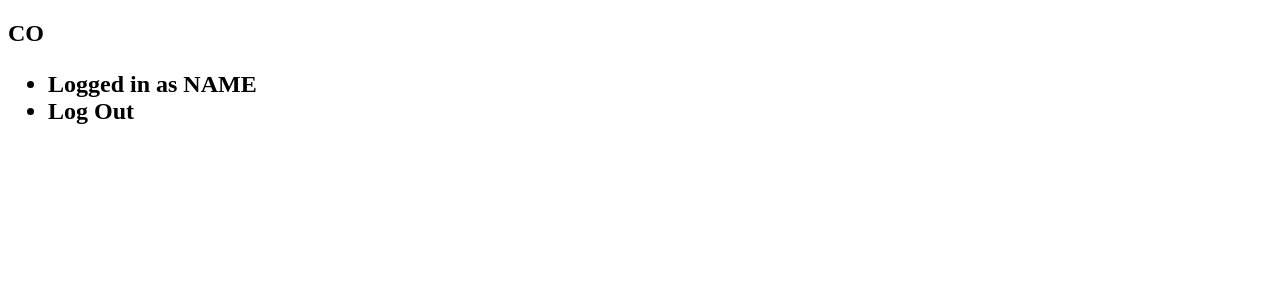
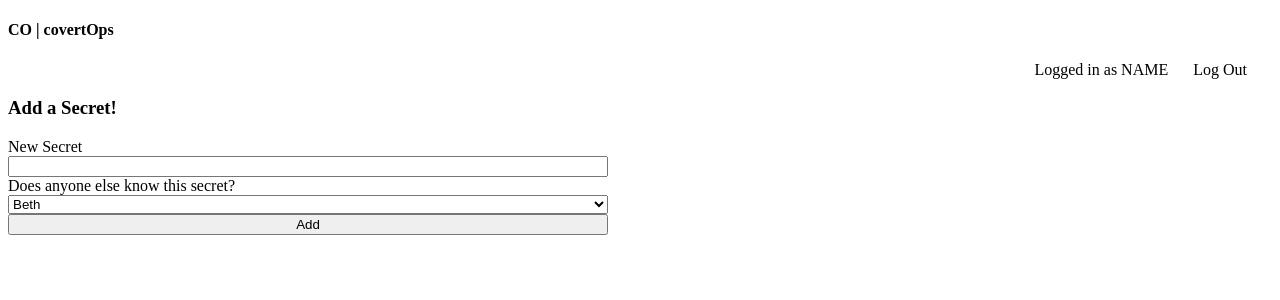
Before and after one commit to bethjaw/covertOps, a Node server app: template views/addSecret.hbs in a window 1280 px wide. Shown: the top 300 px of the page. Run offline with Node 20, Linux system fonts and the light colour scheme; the template is opened without the code that fills it, so the values that code supplies are empty; the visitor is signed in with stand-in values (Sample User, id 1).

Commit message:
add user, add secret, and getting them all work

```diff
--- a/app.js
+++ b/app.js
@@ -18,8 +18,29 @@ app.get('/', (req,res) => {
   res.render('index', {
     title: 'Secrets, Secrets are no fun'
   })
-  res.render('login')
 })
+
+app.get('/', (req,res) => {
+  res.render('index', {
+    title: 'Secrets, Secrets are no fun'
+  })
+})
+
+app.get('/login.hbs', (req,res) => {
+  res.render('login', {
+    title: 'Create Account or Log In'
+  })
+})
+
+app.get('/userIn.hbs', (req,res) => {
+  res.render('userIn')
+})
+
+app.get('/addSecret.hbs', (req,res) => {
+  res.render('addSecret')
+})
+
+
 
 app.listen(port, (req,res) => {
   console.log('listening!!')
--- a/public/main.css
+++ b/public/main.css
@@ -5,8 +5,8 @@ ul {
   flex-direction: row;
 }
 
-.mainLink {
- font-size: 24px;
+li {
+ padding-right: 25px;
 }
 
 .welcome {
@@ -38,3 +38,14 @@ ul {
   flex-direction: column;
   margin: 100px;
 }
+
+a {
+  text-decoration: none;
+  color: black;
+}
+
+.secretForm {
+  display: flex;
+  flex-direction: column;
+  width: 600px;
+}
--- a/views/addSecret.hbs
+++ b/views/addSecret.hbs
@@ -3,12 +3,13 @@
   <head>
     <meta charset="utf-8">
     <title></title>
+    <link rel='stylesheet' href='main.css'>
   </head>
   <body>
 
     <header>
       <nav>
-        <h1>CO<h1>
+        <h4><a href='index.hbs'>CO | covertOps</a></h4>
         <ul>
           <li>Logged in as NAME</li>
           <li>Log Out</li>
@@ -16,5 +17,22 @@
       </nav>
     </header>
 
+<div>
+    <div class='addSecretForm'>
+      <h3>Add a Secret!</h3>
+      <form class='secretForm'>
+        <label>New Secret</label>
+        <input text='type' value=''>
+        <label>Does anyone else know this secret?</label>
+        <select>
+          <option value='Beth'>Beth</option>
+          <option value='Makayla'>Makayla</option>
+        </select>
+        <button type='submit'>Add</button>
+      </form>
+    </div>
+  </div>
+
+
   </body>
 </html>
--- a/public/login.html
+++ b/views/login.hbs
@@ -9,7 +9,7 @@
 
     <header>
       <nav>
-        <h1>CO<h1>
+          <h4><a href='index.hbs'>CO | covertOps</a></h4>
       </nav>
     </header>
 
@@ -18,14 +18,14 @@
         <form class='createAcct'>
           <h3>Create an Account</h3>
           <label>Email</label>
-          <input type='text'>
+          <input type='text' value=''>
           <button type='submit'>Create Account</button>
         </form>
 
         <form class='login'>
           <h3>Log In </h3>
           <label>Enter Your Code</label>
-          <input type='text'>
+          <input type='text' value=''>
           <button type='submit'>Log In</button>
         </form>
     </div>
```
Also changed, not shown: queries.js (+26 -1 lines), routes/users.js (+14 -1 lines), seeds/users.js (+5 -4 lines), views/userIn.hbs (+6 -1 lines), migrations/20171018120745_users.js, 1 other file.
